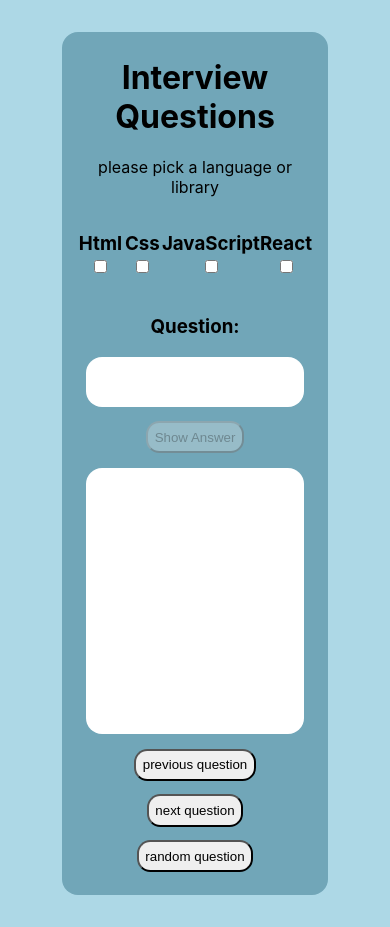
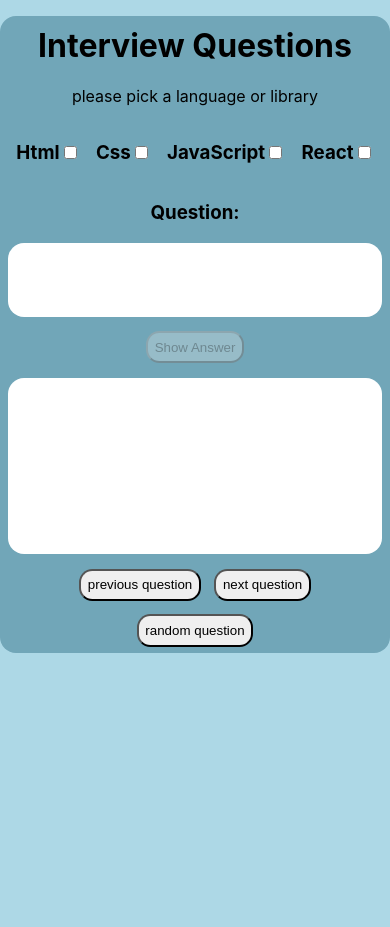
Before and after one commit to Miselrkba/interview-questions, a React (Create React App) app: page / in a window 390 px wide. After the commit the page ends 844 px from the top, so only its background shows below. Built offline with nearby package versions, Linux system fonts and the light colour scheme.

Commit message:
fixed responsivness

```diff
--- a/src/App.css
+++ b/src/App.css
@@ -1,19 +1,24 @@
 html,
 body {
-  margin: 0;
-  padding: 0;
   background: lightblue;
 }
 h1 {
   margin-top: 0.3em;
 }
-.App {
+
+.container {
+  display: flex;
+  justify-content: center;
+}
+
+.main-box {
+  justify-content: center;
   text-align: center;
   background: #71a6b8;
-  padding: 1em;
   border-radius: 1em;
+  /* max-width: 35em; */
+  width: 35em;
   margin: 2em auto;
-  width: 60%;
 }
 
 .navbar {
@@ -32,20 +37,19 @@
 .question,
 .answer {
   background: white;
-
   margin: 0.5em;
   border-radius: 1em;
   font-weight: bolder;
 }
 
 .question {
-  height: 100%;
+  height: 4em;
   min-height: 40px;
   padding: 0.3em !important;
 }
 
 .answer {
-  height: 250px;
+  height: 10em;
   overflow: auto;
   padding: 0.5em;
 }
@@ -56,8 +60,9 @@
   padding: 0.5em;
 }
 
-@media (min-width: 750px) {
-  .App {
+@media (max-width: 750px) {
+  .main-box {
     width: 25em;
+    margin: 1em auto;
   }
 }
--- a/src/App.js
+++ b/src/App.js
@@ -13,7 +13,6 @@
   const [js, setJs] = useState(false);
   const [react, setReact] = useState(false);
   const [toggle, setToggle] = useState(false);
-
 
   // filter and map questions
   const getHtml = data.filter((x) => x.language === "Html");
@@ -94,7 +93,8 @@
   };
 
   return (
-    <div className="App">
+    <div className='container'>
+      <div className="main-box">
         <h1>Interview Questions</h1>
         <p>please pick a language or library</p>
         <Questionaire
@@ -120,6 +120,7 @@
           randomQuestion={randomQuestion}
         />
       </div>
+    </div>
   );
 };
 
--- a/src/data.js
+++ b/src/data.js
@@ -1127,8 +1127,8 @@
   {
     id: "j1",
     language: "JavaScript",
-    question: `5. `,
-    answer: ` `,
+    question: `5. Which type of variable among global and local, takes precedence over other if names are same?`,
+    answer: `A local variable takes precedence over a global variable with the same name. `,
   },
   {
     id: "j1",
@@ -1977,7 +1977,7 @@
     id: "r2",
     language: "React",
     question: `10. Why should we not update the state directly?`,
-    answer: ` you try to update state directly then it won't re-render the component. nstead use setState() method. It schedules an update to a component's state object. When state changes, the component responds by re-rendering. `,
+    answer: `If you try to update state directly then it won't re-render the component. nstead use setState() method. It schedules an update to a component's state object. When state changes, the component responds by re-rendering. `,
   },
   {
     id: "r3",
```
Also changed, not shown: 1 other file (tests, documents, lock files or other folders). Lines whose indentation alone changed are shown as unchanged.
